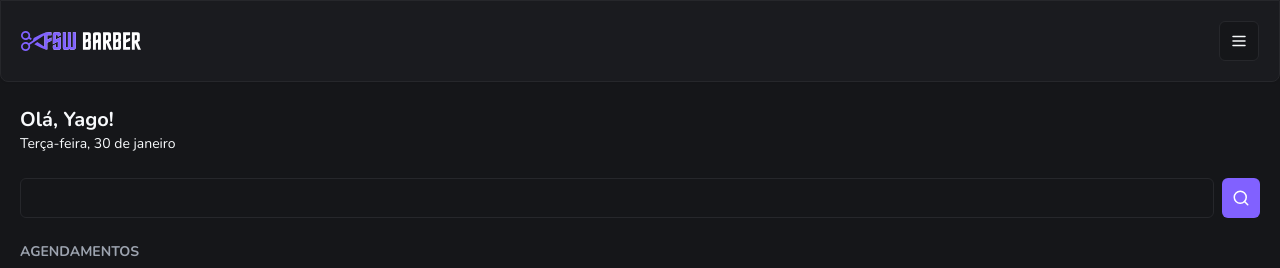
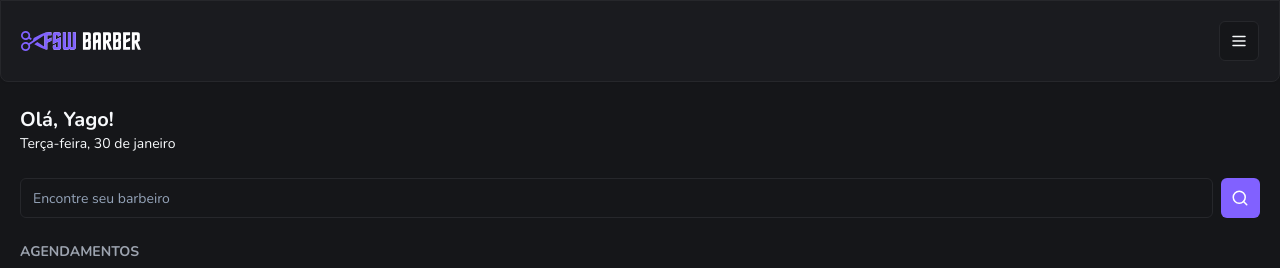
Before and after one commit to yagoramires/barber-shop, a Next.js app: page / in a window 1280 px wide. Shown: the top 268 px of the page. Built offline with nearby package versions, Linux system fonts and the light colour scheme; no server answers; the database is empty.

Commit message:
styles: adjusting layout based on figma

```diff
--- a/app/(home)/_components/SearchBar.tsx
+++ b/app/(home)/_components/SearchBar.tsx
@@ -6,8 +6,11 @@ import { SearchIcon } from "lucide-react";
 export default function SearchBar() {
   return (
     <div className="flex items-center gap-2">
-      <Input className="focus-visible:ring-transparent" />
-      <Button size="icon" variant="default">
+      <Input
+        className="focus-visible:ring-transparent"
+        placeholder="Encontre seu barbeiro"
+      />
+      <Button size="icon" variant="default" className="p-[10px]">
         <SearchIcon size={18} />
       </Button>
     </div>
```
